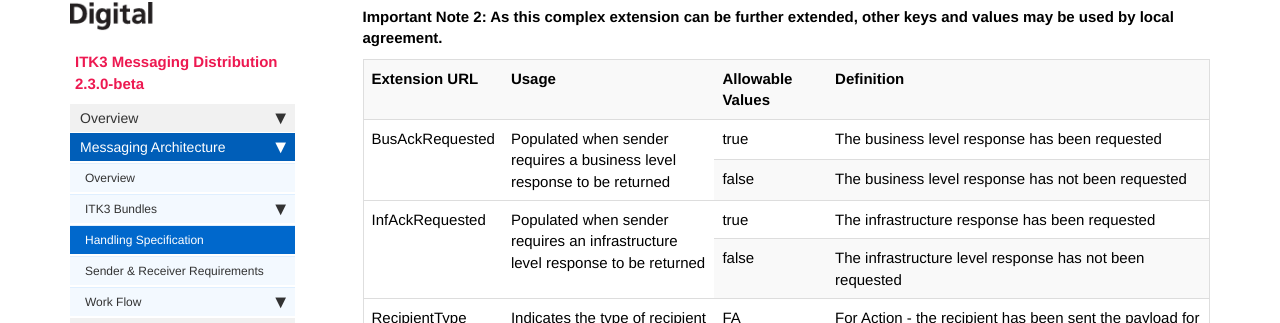
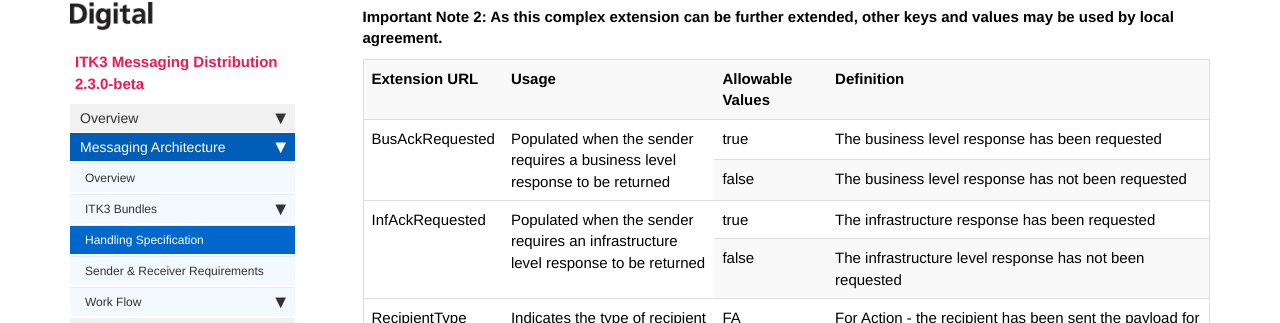
Before and after one commit to nhsconnect/ITK3-Messaging-Distribution, a Jekyll site: the page built from pages/explore/explore_hand_spec.md, in a window 1280 px wide and 900 px high, scrolled down 762 px. Shown: the part 130-453 px from the top of the window. Built offline with Jekyll 4.4.1, drawn with Linux system fonts in a browser that asks for light colours; nearby versions of some CDN libraries; comment, search, counter and statistics services are not loaded.

Commit message:
Corrected as a result of JE review comments.

```diff
--- a/pages/explore/explore_hand_spec.md
+++ b/pages/explore/explore_hand_spec.md
@@ -33,7 +33,7 @@ This complex extension consists of extension elements each with their own extens
 
 <tr>
 <td rowspan="2">BusAckRequested</td>
-<td rowspan="2">Populated when sender requires a business level response to be returned</td>
+<td rowspan="2">Populated when the sender requires a business level response to be returned</td>
 <td>true</td>
 <td>The business level response has been requested</td>
 </tr>
@@ -44,7 +44,7 @@ This complex extension consists of extension elements each with their own extens
 
 <tr>
 <td rowspan="2">InfAckRequested</td>
-<td rowspan="2">Populated when sender requires an infrastructure level response to be returned</td>
+<td rowspan="2">Populated when the sender requires an infrastructure level response to be returned</td>
 <td>true</td>
 <td>The infrastructure response has been requested</td>
 </tr>
```
